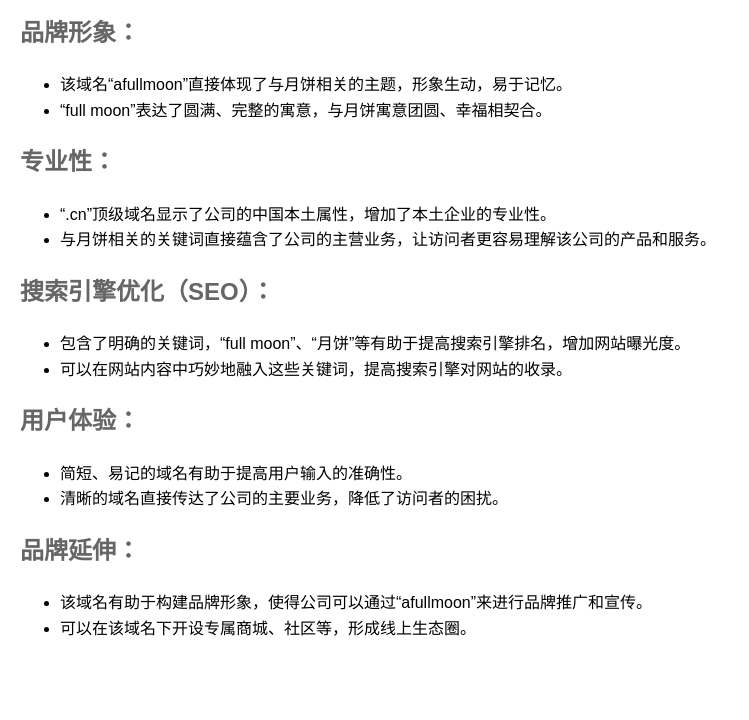
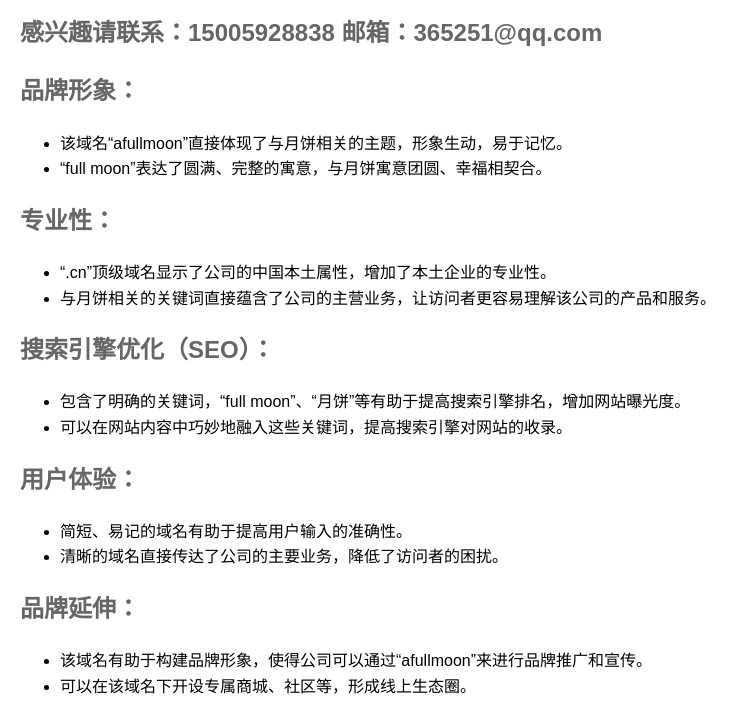
Before and after one commit to moooooooy/afullmoon, a plain HTML site: page index.html in a window 1280 px wide. Shown: the part 80-800 px from the top of the page, without its empty margins (0-749 px from the left). Drawn offline with Linux system fonts and the light colour scheme.

Commit message:
Update index.html

```diff
--- a/index.html
+++ b/index.html
@@ -23,7 +23,7 @@
 </head>
 <body>
     <h1>Afullmoon域名推介</h1>
-
+    <h2>感兴趣请联系：15005928838   邮箱：365251@qq.com</h2>
     <h2>品牌形象：</h2>
     <ul>
         <li>该域名“afullmoon”直接体现了与月饼相关的主题，形象生动，易于记忆。</li>
```
